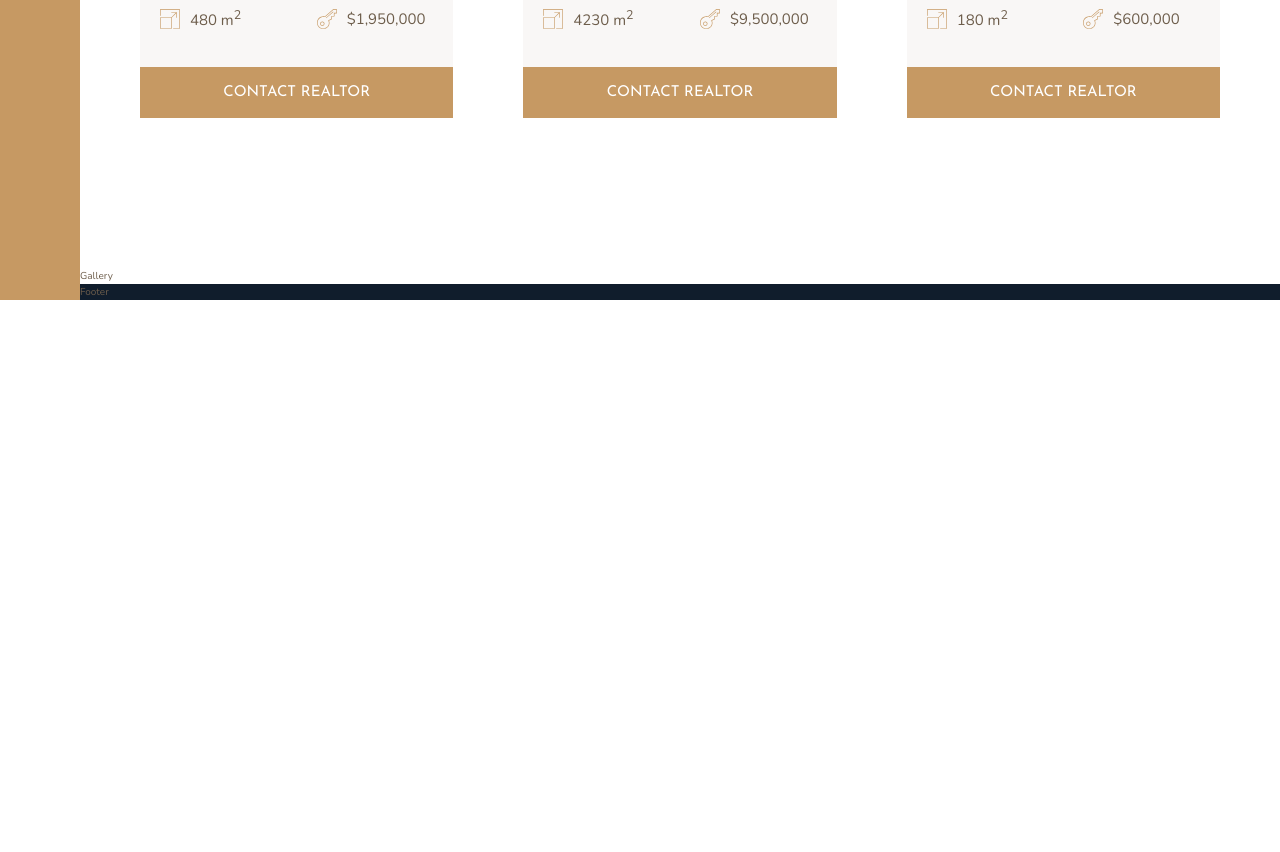
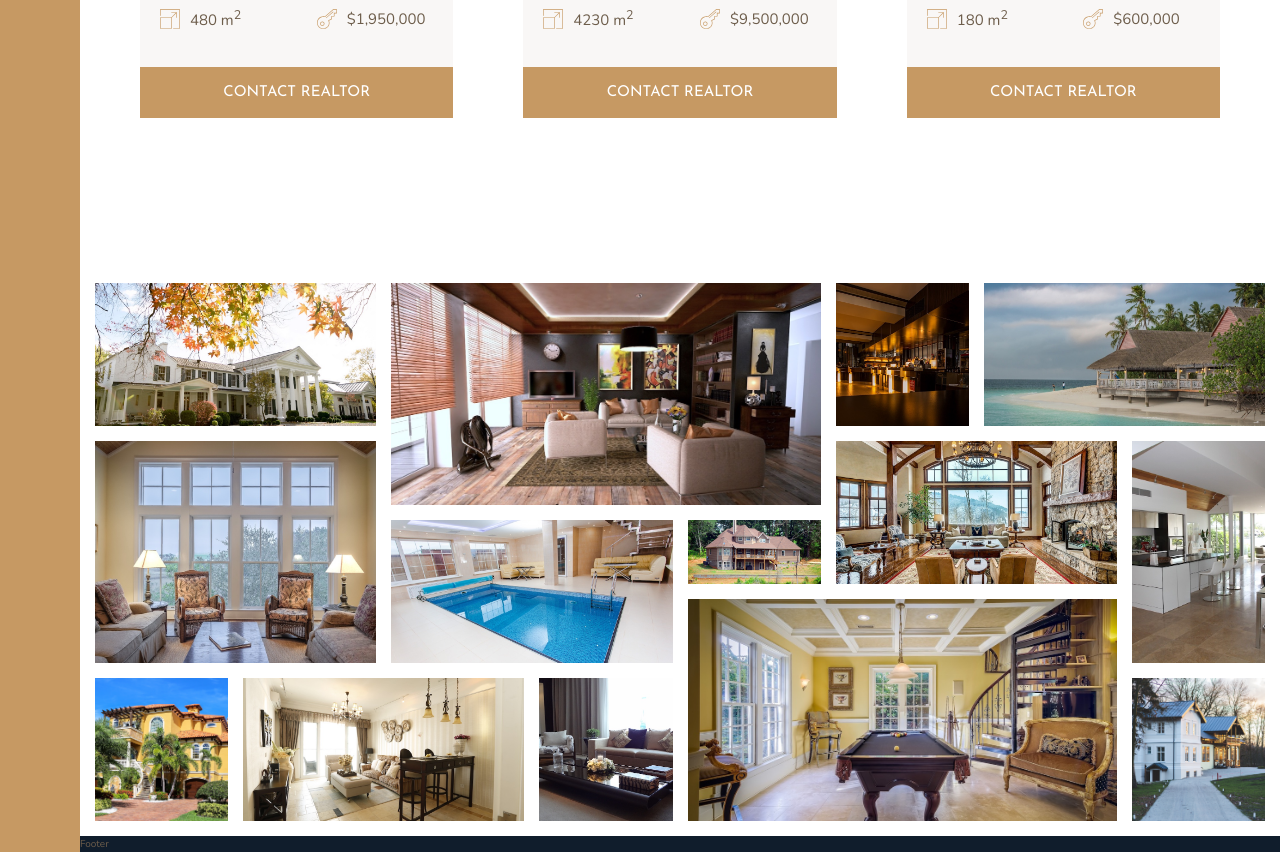
Before and after one commit to bartoszkonior/scss-projects, a website: page Nexter/index.html in a window 1280 px wide. Shown: the part 2804-3656 px from the top of the page. Before the commit the page ends 3104 px from the top, so only its background shows below. Drawn offline with nearby package versions, Linux system fonts and the light colour scheme.

Commit message:
Nexter Add Gallery Section

```diff
--- a/Nexter/index.html
+++ b/Nexter/index.html
@@ -303,7 +303,63 @@
     </section>
 
     <section class="gallery">
-        Gallery
+        <figure class="gallery__item gallery__item--1">
+            <img src="img/gal-1.jpeg" alt="Gallery Image 1" class="gallery__img">
+        </figure>
+
+        <figure class="gallery__item gallery__item--2">
+            <img src="img/gal-2.jpeg" alt="Gallery Image 2" class="gallery__img">
+        </figure>
+
+        <figure class="gallery__item gallery__item--3">
+            <img src="img/gal-3.jpeg" alt="Gallery Image 3" class="gallery__img">
+        </figure>
+
+        <figure class="gallery__item gallery__item--4">
+            <img src="img/gal-4.jpeg" alt="Gallery Image 4" class="gallery__img">
+        </figure>
+
+        <figure class="gallery__item gallery__item--5">
+            <img src="img/gal-5.jpeg" alt="Gallery Image 5" class="gallery__img">
+        </figure>
+
+        <figure class="gallery__item gallery__item--6">
+            <img src="img/gal-6.jpeg" alt="Gallery Image 6" class="gallery__img">
+        </figure>
+
+        <figure class="gallery__item gallery__item--7">
+            <img src="img/gal-7.jpeg" alt="Gallery Image 7" class="gallery__img">
+        </figure>
+
+        <figure class="gallery__item gallery__item--8">
+            <img src="img/gal-8.jpeg" alt="Gallery Image 8" class="gallery__img">
+        </figure>
+
+        <figure class="gallery__item gallery__item--9">
+            <img src="img/gal-9.jpeg" alt="Gallery Image 9" class="gallery__img">
+        </figure>
+
+        <figure class="gallery__item gallery__item--10">
+            <img src="img/gal-10.jpeg" alt="Gallery Image 10" class="gallery__img">
+        </figure>
+
+        <figure class="gallery__item gallery__item--11">
+            <img src="img/gal-11.jpeg" alt="Gallery Image 11" class="gallery__img">
+        </figure>
+
+        <figure class="gallery__item gallery__item--12">
+            <img src="img/gal-12.jpeg" alt="Gallery Image 12" class="gallery__img">
+        </figure>
+
+        <figure class="gallery__item gallery__item--13">
+            <img src="img/gal-13.jpeg" alt="Gallery Image 13" class="gallery__img">
+        </figure>
+
+        <figure class="gallery__item gallery__item--14">
+            <img src="img/gal-14.jpeg" alt="Gallery Image 14" class="gallery__img">
+        </figure>
+
+
     </section>
 
     <footer class="footer">
--- a/Nexter/sass/_gallery.scss
+++ b/Nexter/sass/_gallery.scss
@@ -2,4 +2,89 @@
 
 .gallery {
   grid-column: full-start / full-end;
+
+  display: grid;
+  grid-template-columns: repeat(8, 1fr);
+  grid-template-rows: repeat(7, 5vw);
+  gap: 1.5rem;
+  padding: 1.5rem;
+
+  &__item {
+    &--1 {
+      grid-row: 1 / span 2;
+      grid-column: 1 / span 2;
+    }
+
+    &--2 {
+      grid-row: 1 / span 3;
+      grid-column: 3 / span 3;
+    }
+
+    &--3 {
+      grid-row: 1 / span 2;
+      grid-column: 6 / 7;
+    }
+
+    &--4 {
+      grid-row: 1 / span 2;
+      grid-column: 7 / span 2;
+    }
+
+    &--5 {
+      grid-row: 3 / span 3;
+      grid-column: 1 / span 2;
+    }
+
+    &--6 {
+      grid-row: 4 / span 2;
+      grid-column: 3 / span 2;
+    }
+
+    &--7 {
+      grid-row: 4 / 5;
+      grid-column: 5 / 6;
+    }
+
+    &--8 {
+      grid-row: 3 / span 2;
+      grid-column: 6 / span 2;
+    }
+
+    &--9 {
+      grid-row: 3 / span 3;
+      grid-column: 8 / -1;
+    }
+
+    &--10 {
+      grid-row: 6 / span 2;
+      grid-column: 1 / 2;
+    }
+
+    &--11 {
+      grid-row: 6 / span 2;
+      grid-column: 2 / span 2;
+    }
+
+    &--12 {
+      grid-row: 6 / span 2;
+      grid-column: 4 / 5;
+    }
+
+    &--13 {
+      grid-row: 5 / span 3;
+      grid-column: 5 / span 3;
+    }
+
+    &--14 {
+      grid-row: 6 / span 2;
+      grid-column: 8 / -1;
+    }
+  }
+
+  &__img {
+    width: 100%;
+    height: 100%;
+    object-fit: cover;
+    display: block;
+  }
 }
```
Also changed, not shown: Nexter/css/style.css, 1 other file.
